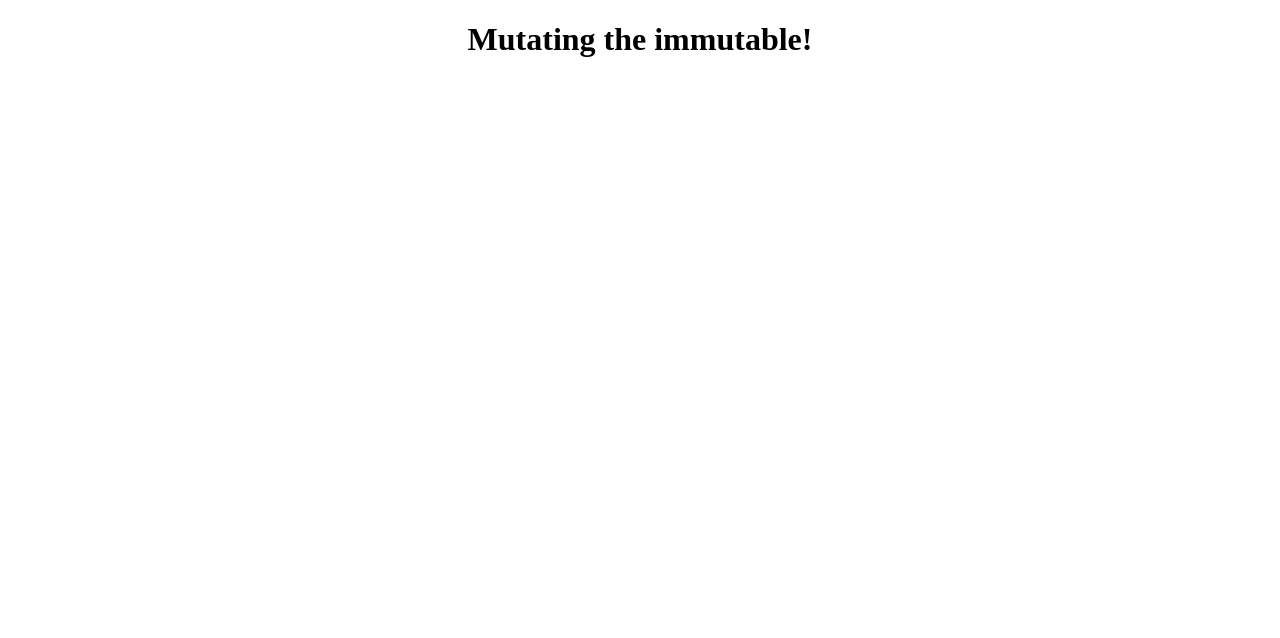
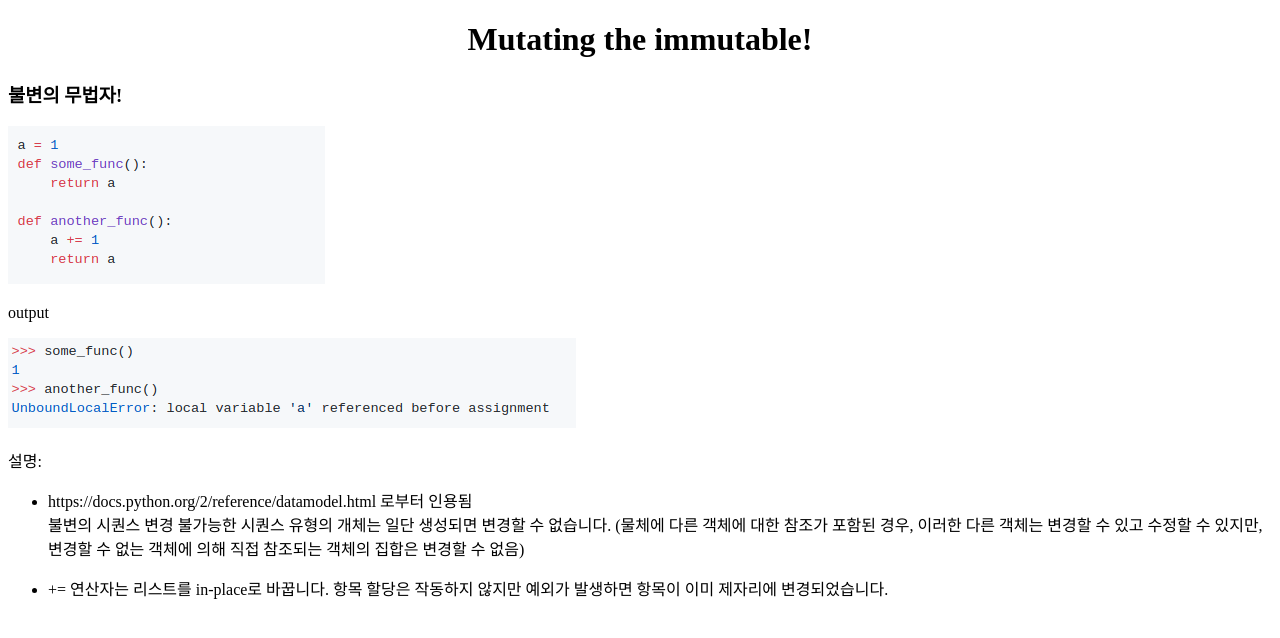
Before and after one commit to 18-2-SKKU-OSS/2018-2-OSS-E1, a website: page HTML_CODE/python19.html in a window 1280 px wide. Drawn offline with Linux system fonts and the light colour scheme.

Commit message:
section 1.19

```diff
--- a/HTML_CODE/python19.html
+++ b/HTML_CODE/python19.html
@@ -5,5 +5,29 @@
 </head>
 <body>
 	<div style="text-align:center"><h1>Mutating the immutable!</h1></div>
+
+	<h3>
+		불변의 무법자!
+	</h3>
+
+	<img src="./pic/36.1.png">
+	<p>output</p>
+	<img src="./pic/36.2.png">
+	<p></p>
+
+	<p>
+		설명:
+	</p>
+	<ul>
+		<li><p>
+			https://docs.python.org/2/reference/datamodel.html 로부터 인용됨<br>
+			불변의 시퀀스 변경 불가능한 시퀀스 유형의 개체는 일단 생성되면 변경할 수 없습니다. (물체에 다른 객체에 대한 참조가 포함된 경우, 이러한 다른 객체는 변경할 수 있고 수정할 수 있지만, 변경할 수 없는 객체에 의해 직접 참조되는 객체의 집합은 변경할 수 없음)
+
+		</p></li>
+		<li><p>
+			+= 연산자는 리스트를 in-place로 바꿉니다.
+			항목 할당은 작동하지 않지만 예외가 발생하면 항목이 이미 제자리에 변경되었습니다.
+		</p></li>
+	</ul>
 </body>
 </html>
```
Also changed, not shown: HTML_CODE/python20.html (+1 -1 lines), HTML_CODE/pic/19.1.png (added), HTML_CODE/pic/19.2.png (added).
